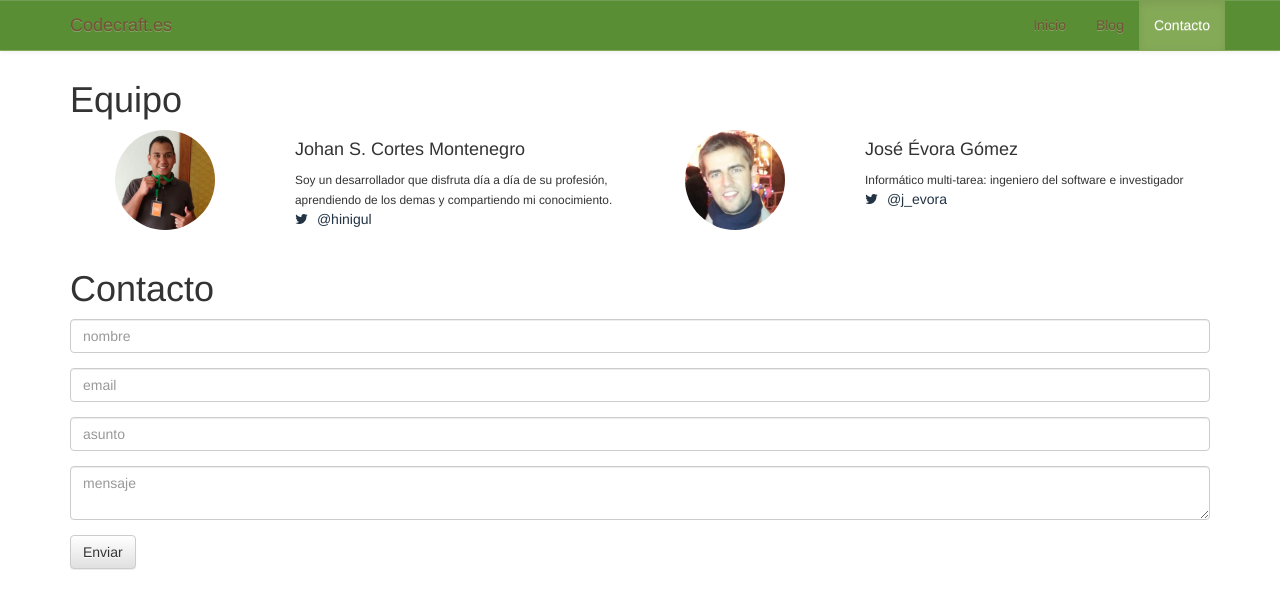
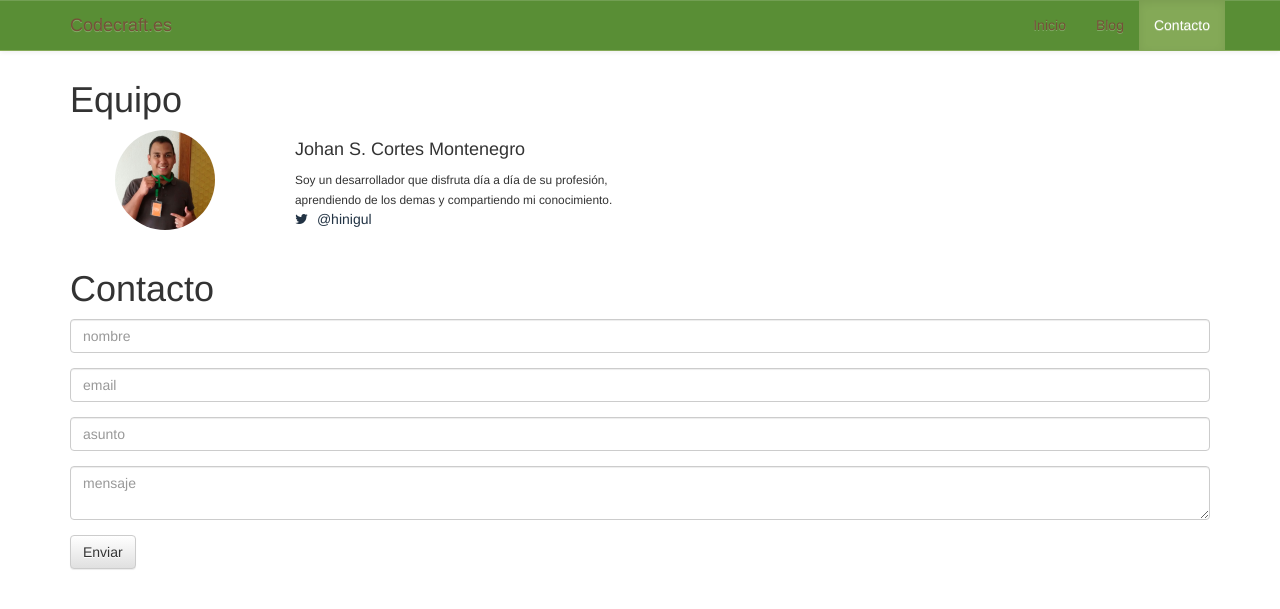
Before and after one commit to itrion/codecraft.es, a Jekyll site: the page built from contact.html, in a window 1280 px wide. Shown: the top 609 px of the page. Built offline with Jekyll 4.4.1, drawn with Linux system fonts in a browser that asks for light colours; nearby versions of some CDN libraries.

Commit message:
Delete organizer

```diff
--- a/_data/members.yml
+++ b/_data/members.yml
@@ -3,10 +3,3 @@
   img: johan_3.jpg
   mail: mailto:johanscm50@gmail.com
   twitter: hinigul
-
-- name: José Évora Gómez
-  position: Facilitador
-  text: "Informático multi-tarea: ingeniero del software e investigador"
-  img: jose_evora.png
-  mail: mailto:joseevora87@gmail.com
-  twitter: j_evora
```
